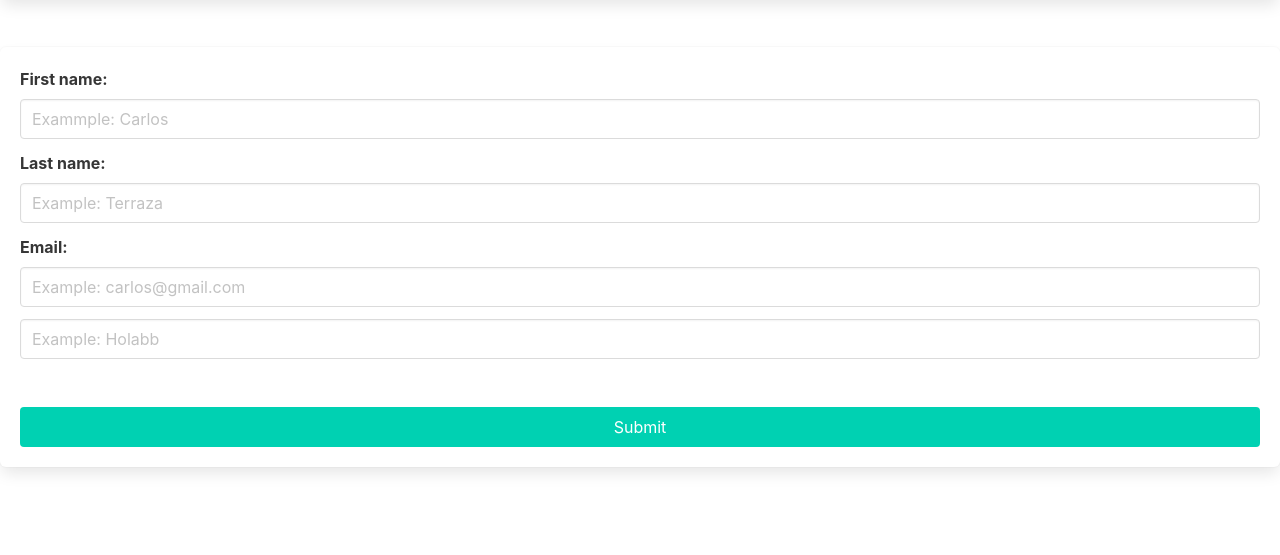
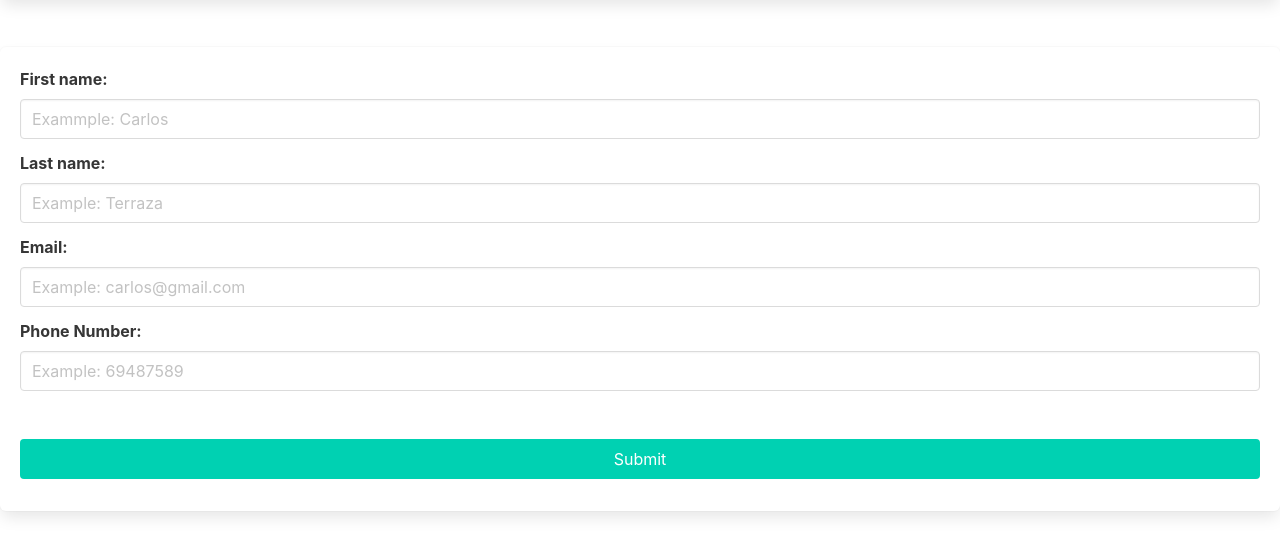
Before and after one commit to ucb-bd1-p2-1-2023/ucb_grupo_9, a plain HTML site: page index.html in a window 1280 px wide. Shown: the part 139-694 px from the top of the page. Drawn offline with nearby package versions, Linux system fonts and the light colour scheme.

Commit message:
nuevo operacion

```diff
--- a/index.html
+++ b/index.html
@@ -31,8 +31,10 @@
                 <input class="input" type="text" id="email" placeholder="Example: carlos@gmail.com">
             </div>
         </div>
-        <div class="Hola">
-            <input class="input" type="text" id="hola bb" placeholder="Example: Holabb">
+        <div class="field">
+            <label class="label" for="PhoneNumber">Phone Number:</label>
+            <div class="control">
+                <input class="input" type="text" id="PhoneNumber" placeholder="Example: 69487589">
         </div>
         <div class="block">
             <button class="button is-primary is-meidum is-fullwidth mt-6" onclick="submitForm()">Submit</button>
--- a/server/main.js
+++ b/server/main.js
@@ -18,7 +18,6 @@ app.get('/', (req, res) => {
 app.post('/driver',(req, res) => {
   const body = req.body;
   const query = `INSERT INTO user(firstName, lastName, email) VALUES ('${body.firstName}', '${body.lastName}','${body.email}');`;
-
   connection.query( query, (err, rows, fields) => {
     if (err) throw err
     console.log('1 record inserted');
```
